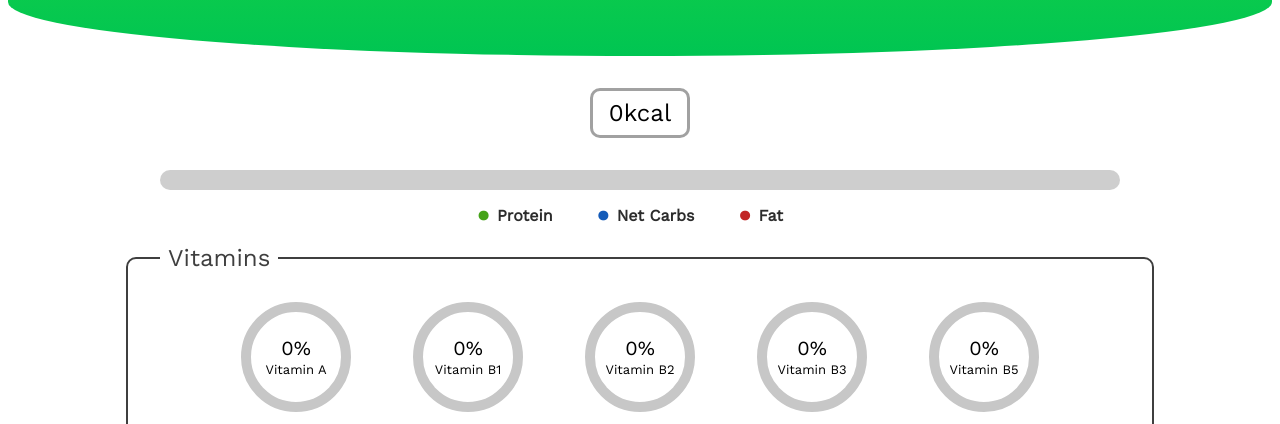
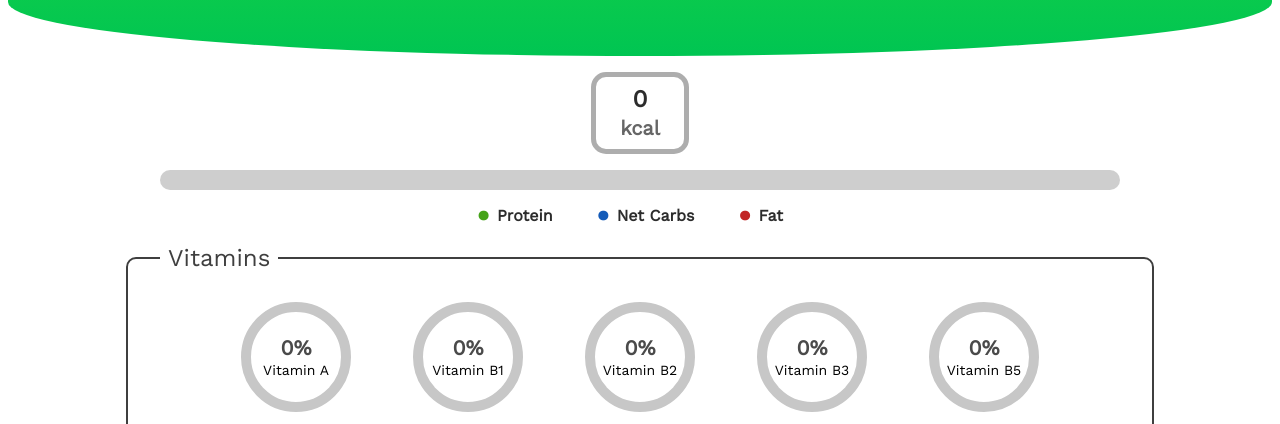
Before and after one commit to mkcairney/food-tracker-app, a Vue app: page / in a window 1280 px wide. Shown: the part 376-800 px from the top of the page. Built offline with nearby package versions, Linux system fonts and the light colour scheme; no server answers.

Commit message:
Implemented focus feature to select entries from diary and view only their nutrition

```diff
--- a/src/App.vue
+++ b/src/App.vue
@@ -10,6 +10,8 @@
     @clear-all="clearAll()"
     @delete-entry="deleteEntry"
     @entry-change="entryChange"
+    @entry-focus="entryFocus"
+    @entry-blur="entryBlur"
   />
   <Main :nutrition="nutrition" :macro="macro" />
 </template>
@@ -41,34 +43,56 @@ export default {
     // method for clearing all food entries at once
     clearAll() {
       this.diary = [];
-      this.updateNutrition();
+      this.updateNutrition(this.diary);
     },
 
-    // method for updating a food entry measurement, where payload has been bubbled up from a nested compenent using emits
+    // method for updating a food entry measurement, where payload has been bubbled up from a nested compenent using emits.
     entryChange(payload) {
       this.diary[this.diary.findIndex((entry) => entry.myid == payload.myid)] =
         payload;
-      this.updateNutrition();
+      this.updateNutrition(this.diary);
     },
 
     // method for setting a food entry and adding a unqiue id in order to edit or delete successfully
     addToDiary(res) {
-      this.diary.push({ ...res, myid: Math.round(Math.random() * 10000) });
+      this.diary.push({
+        ...res,
+        myid: Math.round(Math.random() * 10000),
+        selected: true,
+      });
       this.toggleModal();
-      this.updateNutrition();
+      this.updateNutrition(this.diary);
     },
 
     //  method for removing a food entry
     deleteEntry(item) {
       this.diary = this.diary.filter((entry) => entry.myid !== item.myid);
-      this.updateNutrition();
+      this.updateNutrition(this.diary);
     },
 
-    // method for calculating the nutirents in all the food entries combined
-    updateNutrition() {
-      let respNutr = this.diary
-        .map((entry) => entry.nutrition.nutrients)
-        .flat();
+    // method for selecting a single entry from the diary on focus,
+    // removing the rest of the diary from the nutrition state.
+    entryFocus(item) {
+      this.temp = [];
+      this.temp.push(item);
+      this.diary.forEach((a) => {
+        if (a.myid !== item.myid) {
+          a.selected = false;
+        }
+      });
+      this.updateNutrition(this.temp);
+    },
+
+    // reseting the entries not selected to default so entire diary is included in the nutrition state.
+    entryBlur() {
+      this.temp = [];
+      this.diary.forEach((a) => (a.selected = true));
+      this.updateNutrition(this.diary);
+    },
+
+    // method for calculating the total nutrients from all diary entries
+    updateNutrition(list) {
+      let respNutr = list.map((entry) => entry.nutrition.nutrients).flat();
       this.nutrition.general
         .concat(this.nutrition.vitamins)
         .concat(this.nutrition.minerals)
@@ -94,6 +118,7 @@ export default {
     return {
       nutrition: data,
       diary: [],
+      temp: [],
       modal: false,
       API_KEY,
     };
@@ -113,10 +138,20 @@ export default {
         };
       } else {
         return {
-          fat: `${Math.round(this.nutrition.other[0].amount / this.totalMacro * 1000) / 10}%`,
-          carbs: `${Math.round(this.nutrition.other[1].amount / this.totalMacro * 1000) / 10}%`,
+          fat: `${
+            Math.round(
+              (this.nutrition.other[0].amount / this.totalMacro) * 1000
+            ) / 10
+          }%`,
+          carbs: `${
+            Math.round(
+              (this.nutrition.other[1].amount / this.totalMacro) * 1000
+            ) / 10
+          }%`,
           protein: `${
-            Math.round(this.nutrition.other[2].amount / this.totalMacro * 1000) / 10
+            Math.round(
+              (this.nutrition.other[2].amount / this.totalMacro) * 1000
+            ) / 10
           }%`,
         };
       }
--- a/src/components/Header/Entry.vue
+++ b/src/components/Header/Entry.vue
@@ -1,8 +1,8 @@
 <template>
-  <li>
+  <li @focus="entryFocus" @blur="entryBlur" tabindex="0" :class="{selected: item.selected}">
     {{ item.name }}
-    <div>
-      <input v-model="quantity"  type="number" min="0" />
+    <div @click="event.stopPropagation()">
+      <input v-model="quantity" type="number" min="0" />
       <select name="measure" v-model="units" id="measure">
         <option :key="unit" :value="unit" v-for="unit in item.possibleUnits">
           {{ unit }}
@@ -25,8 +25,16 @@ export default {
       API_KEY: process.env.VUE_APP_API_KEY,
     };
   },
+  methods: {
+    entryFocus() {
+      this.$emit("entry-focus", this.item)
+    },
+    entryBlur() {
+      this.$emit("entry-blur", this.item)
+    },
+  },
   watch: {
-   quantity: async function changeQuantity() {
+    quantity: async function changeQuantity() {
       await (
         await fetch(
           `https://api.spoonacular.com/food/ingredients/${this.item.id}/information?amount=${this.quantity}&unit=${this.units}&apiKey=${this.API_KEY}`
@@ -34,7 +42,7 @@ export default {
       )
         .json()
         .then((response) => {
-          this.$emit("entry-change", {...response, myid: this.item.myid})
+          this.$emit("entry-change", { ...response, myid: this.item.myid });
         });
     },
 
@@ -46,7 +54,7 @@ export default {
       )
         .json()
         .then((response) => {
-          this.$emit("entry-change", {...response, myid: this.item.myid})
+          this.$emit("entry-change", { ...response, myid: this.item.myid });
         });
     },
   },
@@ -61,25 +69,22 @@ li {
   flex-direction: row;
   justify-content: space-between;
   padding: 0.5rem;
-  opacity: 0%;
   animation: animatein 0.3s forwards;
   border-left: rgba(0, 255, 21, 0) 4px solid;
   border-radius: 4px;
   width: fit-content;
   transition: 0.2s;
+  opacity: 0.5;
+}
+
+.selected {
+  opacity: 1;
 }
 
 li:hover {
   cursor: pointer;
   box-shadow: 3px 3px 7px rgba(0, 0, 0, 0.342);
   transform: translateY(-5%);
-}
-
-@keyframes animatein {
-  100% {
-    opacity: 1;
-    /* transform: translateX(0%); */
-  }
 }
 
 input {
--- a/src/components/Header/FoodList.vue
+++ b/src/components/Header/FoodList.vue
@@ -6,6 +6,8 @@
       :item="item"
       @delete-entry="$emit('delete-entry', item)"
       @entry-change="entryChange"
+      @entry-focus="entryFocus"
+      @entry-blur="entryBlur"
     />
   </ul>
 </template>
@@ -15,12 +17,21 @@ import Entry from "./Entry.vue";
 export default {
   name: "FoodList",
   props: ["diary"],
-  emits: ["delete-entry"],
+  emits: ["delete-entry", "entry-focus", "entry-blur"],
   components: { Entry },
+
   methods: {
     entryChange(payload) {
       this.$emit("entry-change", payload);
     },
+     entryFocus(item) {
+      this.$emit("entry-focus", item);
+      this.selected = item.myid
+      console.log(this.selected)
+    },
+    entryBlur(item) {
+      this.$emit("entry-blur", item);
+    }
   },
 };
 </script>
@@ -39,6 +50,7 @@ ul {
 }
 
 
+
 </style>
 
 Entry
--- a/src/components/Header/Header.vue
+++ b/src/components/Header/Header.vue
@@ -38,6 +38,8 @@
       :diary="diary"
       @delete-entry="deleteEntry"
       @entry-change="entryChange"
+      @entry-focus="entryFocus"
+      @entry-blur="entryBlur"
     />
   </section>
 </template>
@@ -49,7 +51,7 @@ import MyButton from "./Button.vue";
 export default {
   components: { FoodList, MyButton },
   props: ["diary"],
-  emits: ["search-modal", "delete-entry", "clear-all"],
+  emits: ["search-modal", "delete-entry", "clear-all", "entry-focus","entry-blur"],
   name: "Header",
   data() {
     return {
@@ -64,6 +66,12 @@ export default {
     deleteEntry(item) {
       this.$emit("delete-entry", item);
     },
+    entryFocus(item) {
+      this.$emit("entry-focus", item);
+    },
+    entryBlur(item) {
+      this.$emit("entry-blur", item);
+    }
   },
 };
 </script>
--- a/src/components/Main/Main.vue
+++ b/src/components/Main/Main.vue
@@ -1,15 +1,46 @@
 <template>
   <main>
-    <p>{{this.nutrition.general[0].amount}}kcal</p>
+    <p>
+      {{ Math.round(this.nutrition.general[0].amount) }}
+
+      <br />
+      <span>kcal</span>
+
+    </p>
+    <!-- <nutrient
+        :style="{alignSelf: 'center', marginBottom: '1rem'}"
+        :progress="this.nutrition.general[0].percentOfDailyNeeds"
+        :amount="Math.round(this.nutrition.general[0].amount)"
+        name="Calories"
+        unit=""
+        :threshold="this.nutrition.general[0].threshold"/> -->
     <div>
-      <span :style="{ width: this.macro.protein, background: '#45a319', display: this.macro.display }"></span>
-      <span :style="{ width: this.macro.carbs, background: '#145bb8',  display: this.macro.display}"></span>
-      <span :style="{ width: this.macro.fat, background: '#c12525',  display: this.macro.display }"></span>
+      <section
+        :style="{
+          width: this.macro.protein,
+          background: '#45a319',
+          display: this.macro.display,
+        }"
+      ></section>
+      <section
+        :style="{
+          width: this.macro.carbs,
+          background: '#145bb8',
+          display: this.macro.display,
+        }"
+      ></section>
+      <section
+        :style="{
+          width: this.macro.fat,
+          background: '#c12525',
+          display: this.macro.display,
+        }"
+      ></section>
     </div>
     <ul>
-      <li> <strong> Protein </strong> {{macro.protein}}</li>
-      <li><strong> Net Carbs </strong> {{macro.carbs}}</li>
-      <li><strong> Fat </strong>{{macro.fat}}</li>
+      <li><strong> Protein </strong> {{ macro.protein }}</li>
+      <li><strong> Net Carbs </strong> {{ macro.carbs }}</li>
+      <li><strong> Fat </strong>{{ macro.fat }}</li>
     </ul>
     <!-- <container :nutrition="nutrition.general" name="General" /> -->
     <container :nutrition="nutrition.vitamins" name="Vitamins" />
@@ -30,7 +61,7 @@ export default {
 <style scoped>
 main {
   background: none;
-  padding-top: 2rem;
+  padding-top: 1rem;
   display: flex;
   flex-direction: column;
   align-content: center;
@@ -38,10 +69,17 @@ main {
 p {
   align-self: center;
   font-size: 1.5rem;
-  margin-bottom: 2rem;
-  border: 3px solid rgba(0, 0, 0, 0.37);
-  border-radius: 10px;
-  padding: 0.5rem 1rem;
+  margin-bottom: 1rem;
+  border: 5px solid rgba(0, 0, 0, 0.322);
+  border-radius: 15px;
+  padding: 0.5rem 1.5rem;
+  text-align: center;
+  font-weight: bold;
+  color: rgba(0, 0, 0, 0.829)
+}
+span {
+  font-size: 1.25rem;
+  color: rgba(63, 63, 63, 0.795)
 }
 div {
   background: rgba(95, 95, 95, 0.301);
@@ -53,17 +91,17 @@ div {
   border-radius: 10px;
 }
 
-span:nth-child(1) {
+section:nth-child(1) {
   transition: 0.5s;
   border-top-left-radius: 10px;
   border-bottom-left-radius: 10px;
 }
-span:nth-child(2) {
+section:nth-child(2) {
   transition: 0.5s;
   margin: 0 3px;
 }
 
-span:nth-child(3) {
+section:nth-child(3) {
   transition: 0.5s;
   border-top-right-radius: 10px;
   border-bottom-right-radius: 10px;
@@ -83,7 +121,7 @@ ul {
 
 li {
   position: relative;
-  color: rgba(0, 0, 0, 0.795)
+  color: rgba(0, 0, 0, 0.795);
 }
 
 li::before {
@@ -92,7 +130,6 @@ li::before {
   left: -0.55em;
   top: -0.85rem;
   font-size: 2.5rem;
-
 }
 
 li:nth-child(1)::before {
@@ -106,6 +143,6 @@ li:nth-child(3)::before {
 }
 
 strong {
-  color: rgba(0, 0, 0, 0.829)
+  color: rgba(0, 0, 0, 0.829);
 }
 </style>
--- a/src/components/Main/Nutrient.vue
+++ b/src/components/Main/Nutrient.vue
@@ -24,21 +24,23 @@
     <text
       @mouseenter="changeStat()"
       v-if="percent"
-      fill="black"
-      font-size="20"
+      fill="#4a4a4a"
+      font-size="21"
       font-family="Verdana"
       x="50%"
       y="45%"
       dominant-baseline="middle"
       text-anchor="middle"
+      font-weight="bold"
     >
       {{ progress }}%
     </text>
     <text
       @mouseleave="changeStat()"
       v-else
-      fill="black"
-      font-size="20"
+      fill="#4a4a4a"
+      font-weight="bold"
+      font-size="21"
       font-family="Verdana"
       x="50%"
       y="45%"
@@ -49,7 +51,7 @@
     </text>
     <text
       fill="black"
-      font-size="13"
+      font-size="14"
       text-align="center"
       font-family="Verdana"
       x="50%"
```
